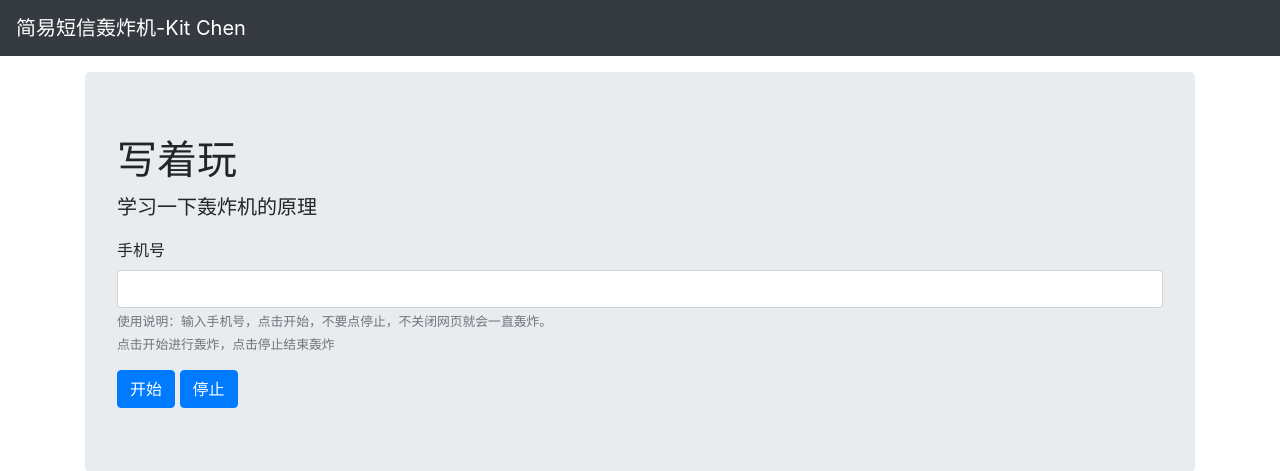
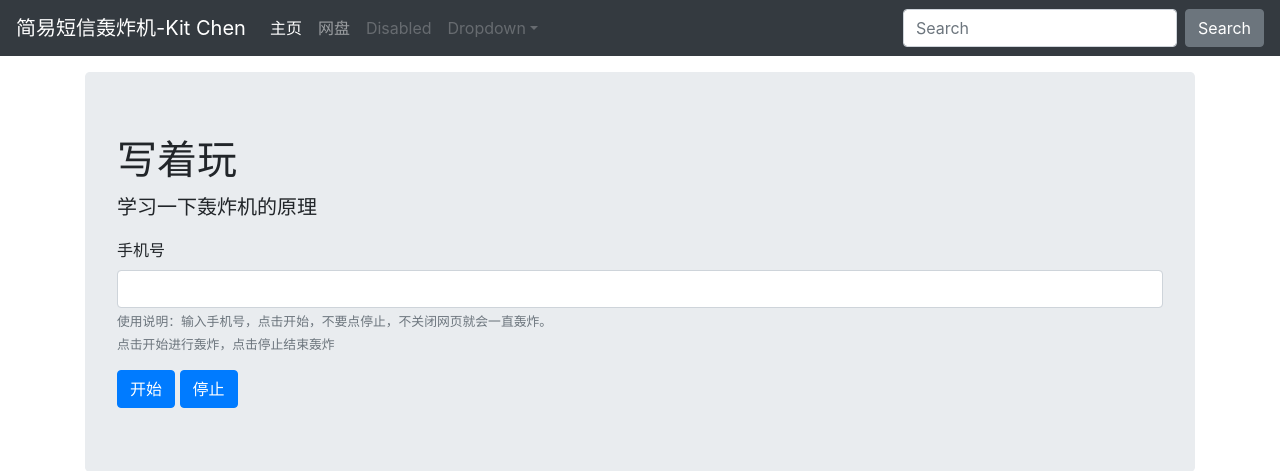
Before and after one commit to TellTheTruth/message-boom, a PHP site: page / in a window 1280 px wide. Shown: the top 471 px of the page. Run offline with PHP 8.4, Linux system fonts and the light colour scheme.

Commit message:
2021-03-01：修改部分代码

```diff
--- a/index.php
+++ b/index.php
@@ -35,12 +35,37 @@ $tips="点击开始进行轰炸，点击停止结束轰炸";
 </head>
 
 <body>
-<nav class="navbar navbar-expand-md navbar-dark fixed-top bg-dark">
+<nav class="navbar navbar-expand-md navbar-dark bg-dark fixed-top">
     <a class="navbar-brand" href="#">简易短信轰炸机-Kit Chen</a>
-    <button class="navbar-toggler" type="button" data-toggle="collapse" data-target="#navbarCollapse"
-            aria-controls="navbarCollapse" aria-expanded="false" aria-label="Toggle navigation">
+    <button class="navbar-toggler" type="button" data-toggle="collapse" data-target="#navbarsExampleDefault" aria-controls="navbarsExampleDefault" aria-expanded="false" aria-label="Toggle navigation">
         <span class="navbar-toggler-icon"></span>
     </button>
+
+    <div class="collapse navbar-collapse" id="navbarsExampleDefault">
+        <ul class="navbar-nav mr-auto">
+            <li class="nav-item active">
+                <a class="nav-link" href="#">主页 <span class="sr-only">(current)</span></a>
+            </li>
+            <li class="nav-item">
+                <a class="nav-link" href="pan">网盘</a>
+            </li>
+            <li class="nav-item">
+                <a class="nav-link disabled" href="#" tabindex="-1" aria-disabled="true">Disabled</a>
+            </li>
+            <li class="nav-item dropdown">
+                <a class="nav-link dropdown-toggle disabled" href="#" id="dropdown01" data-toggle="dropdown" aria-haspopup="true" aria-expanded="false">Dropdown</a>
+                <div class="dropdown-menu" aria-labelledby="dropdown01">
+                    <a class="dropdown-item" href="#">Action</a>
+                    <a class="dropdown-item" href="#">Another action</a>
+                    <a class="dropdown-item" href="#">Something else here</a>
+                </div>
+            </li>
+        </ul>
+        <form class="form-inline my-2 my-lg-0">
+            <input class="form-control mr-sm-2" type="text" placeholder="Search" aria-label="Search">
+            <button class="btn btn-secondary my-2 my-sm-0" type="submit">Search</button>
+        </form>
+    </div>
 </nav>
 <main role="main" class="container mt-50">
     <div class="jumbotron">
```
